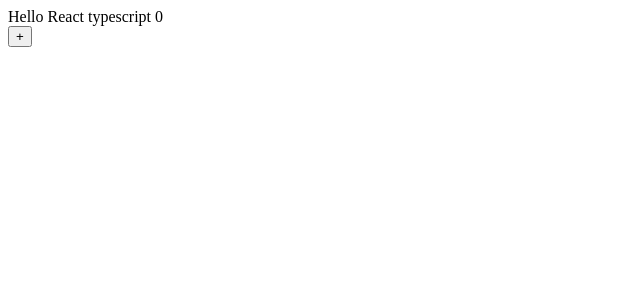
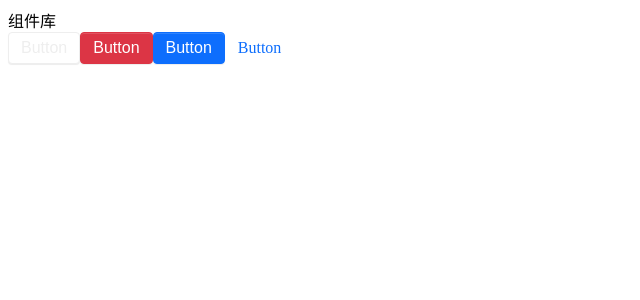
Before and after one commit to chttyCode/component, a React app: page / in a window 1280 px wide. Shown: the top 300 px of the page, without its empty margins (0-640 px from the left). Built offline with nearby package versions, Linux system fonts and the light colour scheme.

Commit message:
feat: button

```diff
--- /dev/null
+++ b/src/components/button/_style.scss
@@ -0,0 +1,63 @@
+.btn {
+    position: relative;
+    display: inline-block;
+    font-weight: $btn-font-weight;
+    color: $body-color;
+    white-space: nowrap;
+    text-align: center;
+    vertical-align: middle;
+    background-image: none;
+    border: $btn-border-width solid transparent;
+    @include button-size( $btn-padding-y,  $btn-padding-x,  $btn-font-size,  $border-radius);
+    box-shadow: $btn-box-shadow;
+    cursor: pointer;
+    transition: $btn-transition;
+    &.disabled,
+    &[disabled] {
+      cursor: not-allowed;
+      opacity: $btn-disabled-opacity;
+      box-shadow: none;
+      > * {
+        pointer-events: none;
+      }
+    }
+  }
+
+  .btn-lg {
+    @include button-size($btn-padding-y-lg, $btn-padding-x-lg, $btn-font-size-lg, $btn-border-radius-lg);
+  }
+  .btn-sm {
+    @include button-size($btn-padding-y-sm, $btn-padding-x-sm, $btn-font-size-sm, $btn-border-radius-sm);
+  }
+
+  .btn-primary {
+    @include button-style($primary, $primary, $white)
+  }
+  .btn-danger {
+    @include button-style($danger, $danger, $white)
+  }
+
+  .btn-default {
+    @include button-style($white, $gray-1, $body-color, $white, $primary, $primary)
+  }
+
+  .btn-link {
+    font-weight: $font-weight-normal;
+    color: $btn-link-color;
+    text-decoration: $link-decoration;
+    box-shadow: none;
+    &:hover {
+      color: $btn-link-hover-color;
+      text-decoration: $link-hover-decoration;
+    }
+    &:focus,
+    &.focus {
+      text-decoration: $link-hover-decoration;
+      box-shadow: none;
+    }
+    &:disabled,
+    &.disabled {
+      color: $btn-link-disabled-color;
+      pointer-events: none;
+    }
+  }
--- /dev/null
+++ b/src/components/button/button.tsx
@@ -0,0 +1,58 @@
+import React, { FC, ButtonHTMLAttributes, AnchorHTMLAttributes } from "react";
+import classNames from "classnames";
+
+export type ButtonSize = "lg" | "sm";
+export type ButtonType = "primary" | "default" | "danger" | "link";
+
+interface BaseButtonProps {
+  className?: string;
+  /**设置 Button 的禁用 */
+  disabled?: boolean;
+  /**设置 Button 的尺寸 */
+  size?: ButtonSize;
+  /**设置 Button 的类型 */
+  btnType?: ButtonType;
+  children: React.ReactNode;
+  href?: string;
+}
+type NativeButtonProps = BaseButtonProps & ButtonHTMLAttributes<HTMLElement>;
+type AnchorButtonProps = BaseButtonProps & AnchorHTMLAttributes<HTMLElement>;
+export type ButtonProps = Partial<NativeButtonProps & AnchorButtonProps>;
+/**
+ * 页面中最常用的的按钮元素，适合于完成特定的交互
+ * ### 引用方法
+ *
+ * ~~~js
+ * import { Button } from 'vikingship'
+ * ~~~
+ */
+export const Button: FC<ButtonProps> = (props) => {
+  const { btnType, className, disabled, size, children, href, ...restProps } =
+    props;
+  // btn, btn-lg, btn-primary
+  const classes = classNames("btn", className, {
+    [`btn-${btnType}`]: btnType,
+    [`btn-${size}`]: size,
+    disabled: btnType === "link" && disabled,
+  });
+  if (btnType === "link" && href) {
+    return (
+      <a className={classes} href={href} {...restProps}>
+        {children}
+      </a>
+    );
+  } else {
+    return (
+      <button className={classes} disabled={disabled} {...restProps}>
+        {children}
+      </button>
+    );
+  }
+};
+
+Button.defaultProps = {
+  disabled: false,
+  btnType: "default",
+};
+
+export default Button;
--- /dev/null
+++ b/src/components/button/index.tsx
@@ -0,0 +1,2 @@
+import Button from "./button";
+export default Button;
--- a/src/index.tsx
+++ b/src/index.tsx
@@ -1,5 +1,7 @@
 import React from "react";
 import ReactDom from "react-dom";
+import Button from "./components/button";
+import "./styles/index.scss";
 
 function rootConfig(target: typeof App) {
   target.role = "root";
@@ -17,8 +19,16 @@ class App extends React.Component {
   render() {
     return (
       <>
-        <div>Hello React typescript {this.state.number}</div>
-        <button onClick={this.handlerClick}> +</button>
+        <div>组件库</div>
+        <Button btnType="default">Button</Button>
+        <Button btnType="danger">Button</Button>
+        <Button btnType="primary">Button</Button>
+        <Button
+          btnType="link"
+          href="https://github.com/chttyCode/KnPoint/blob/master/content/eslint-typescript.md"
+        >
+          Button
+        </Button>
       </>
     );
   }
--- /dev/null
+++ b/src/styles/_mixin.scss
@@ -0,0 +1,72 @@
+@mixin button-size($padding-y, $padding-x, $font-size, $border-raduis) {
+  padding: $padding-y $padding-x;
+  font-size: $font-size;
+  border-radius: $border-raduis;
+}
+
+@mixin button-style(
+  $background,
+  $border,
+  $color,
+  $hover-background: lighten($background, 7.5%),
+  $hover-border: lighten($border, 10%),
+  $hover-color: $color,
+) {
+  color: $color;
+  background: $background;
+  border-color: $border;
+  &:hover {
+    color: $hover-color;
+    background: $hover-background;
+    border-color: $hover-border;
+  }
+  &:focus,
+  &.focus {
+    color: $hover-color;
+    background: $hover-background;
+    border-color: $hover-border;
+  }
+  &:disabled,
+  &.disabled {
+    color: $color;
+    background: $background;
+    border-color: $border;
+  }
+}
+
+@mixin zoom-animation(
+  $direction: 'top',
+  $scaleStart: scaleY(0),
+  $scaleEnd: scaleY(1),
+  $origin: center top,
+) {
+  .zoom-in-#{$direction}-enter {
+    opacity: 0;
+    transform: $scaleStart;
+  }
+  .zoom-in-#{$direction}-enter-active {
+    opacity: 1;
+    transform: $scaleEnd;
+    transition: transform 300ms cubic-bezier(0.23, 1, 0.32, 1) 100ms, opacity 300ms cubic-bezier(0.23, 1, 0.32, 1) 100ms;
+    transform-origin: $origin
+  }
+  .zoom-in-#{$direction}-exit {
+    opacity: 1;
+  }
+  .zoom-in-#{$direction}-exit-active {
+    opacity: 0;
+    transform: $scaleStart;
+    transition: transform 300ms cubic-bezier(0.23, 1, 0.32, 1) 100ms, opacity 300ms cubic-bezier(0.23, 1, 0.32, 1) 100ms;
+    transform-origin: $origin;
+  }
+}
+
+@mixin border-right-radius($raduis) {
+  border-top-right-radius: $raduis;
+  border-bottom-right-radius: $raduis;
+}
+
+@mixin border-left-radius($raduis) {
+  border-top-left-radius: $raduis;
+  border-bottom-left-radius: $raduis;
+}
--- /dev/null
+++ b/src/styles/_variables.scss
@@ -0,0 +1,113 @@
+// 常用色
+$white:    #fff !default;
+$gray-1: #eee !default;
+$gray-2: #333 !default;
+$black:    #000 !default;
+
+// 基本色
+$red:     #dc3545 !default;
+$orange:  #fd7e14 !default;
+$yellow:  #fadb14 !default;
+$green:   #52c41a !default;
+$blue:    #0d6efd !default;
+$indigo:  #6610f2 !default;
+$purple:  hsl(261, 51%, 51%) !default;
+
+// 定义msg
+$primary:       $blue !default;
+$success:       $green !default;
+$info:          $indigo !default;
+$warning:       $yellow !default;
+$danger:        $red !default;
+$light:         $gray-1 !default;
+$dark:          $black !default;
+
+// 定义主题
+$theme-colors:
+(
+  "primary":    $primary,
+  "success":    $success,
+  "info":       $info,
+  "warning":    $warning,
+  "danger":     $danger,
+  "light":      $light,
+  "dark":       $dark
+);
+
+// body
+$body-bg:                   $white !default;
+$body-color:                $gray-1 !default;
+$body-text-align:           null !default;
+
+// 字体大小
+$font-size-base:              1rem !default; // Assumes the browser default, typically `16px`
+$font-size-lg:                $font-size-base * 1.25 !default;
+$font-size-sm:                $font-size-base * .875 !default;
+$font-size-root:              null !default;
+
+// 字重
+$font-weight-lighter:         lighter !default;
+$font-weight-light:           300 !default;
+$font-weight-normal:          400 !default;
+$font-weight-bold:            700 !default;
+$font-weight-bolder:          bolder !default;
+$font-weight-base:            $font-weight-normal !default;
+
+
+// 边框 和 border radius
+
+$border-width:                1px !default;
+$border-color:                $gray-1 !default;
+
+$border-radius:               .25rem !default;
+$border-radius-lg:            .3rem !default;
+$border-radius-sm:            .2rem !default;
+
+// 不同类型的 box shadow
+$box-shadow-sm:               0 .125rem .25rem rgba($black, .075) !default;
+$box-shadow:                  0 .5rem 1rem rgba($black, .15) !default;
+$box-shadow-lg:               0 1rem 3rem rgba($black, .175) !default;
+$box-shadow-inset:            inset 0 1px 2px rgba($black, .075) !default;
+
+// 链接
+$link-color:                              $primary !default;
+$link-decoration:                         none !default;
+$link-hover-color:                        darken($link-color, 15%) !default;
+$link-hover-decoration:                   underline !default;
+
+
+// 按钮
+// 按钮基本属性
+$btn-font-weight:             400;
+$btn-padding-y:               .375rem !default;
+$btn-padding-x:               .75rem !default;
+$btn-font-size:               $font-size-base !default;
+
+//不同大小按钮的 padding 和 font size
+$btn-padding-y-sm:            .25rem !default;
+$btn-padding-x-sm:            .5rem !default;
+$btn-font-size-sm:            $font-size-sm !default;
+
+$btn-padding-y-lg:            .5rem !default;
+$btn-padding-x-lg:            1rem !default;
+$btn-font-size-lg:            $font-size-lg !default;
+
+// 按钮边框
+$btn-border-width:            $border-width !default;
+
+// 按钮其他
+$btn-box-shadow:              inset 0 1px 0 rgba($white, .15), 0 1px 1px rgba($black, .075) !default;
+$btn-disabled-opacity:        .65 !default;
+
+// 链接按钮
+$btn-link-color:              $link-color !default;
+$btn-link-hover-color:        $link-hover-color !default;
+$btn-link-disabled-color:     $gray-2 !default;
+
+
+// 按钮 radius
+$btn-border-radius:           $border-radius !default;
+$btn-border-radius-lg:        $border-radius-lg !default;
+$btn-border-radius-sm:        $border-radius-sm !default;
+
+$btn-transition:              color .15s ease-in-out, background-color .15s ease-in-out, border-color .15s ease-in-out, box-shadow .15s ease-in-out !default;
--- /dev/null
+++ b/src/styles/index.scss
@@ -0,0 +1,8 @@
+// config
+@import "variables";
+
+//mixin
+@import "mixin";
+
+// button
+@import "../components/Button/style";
--- a/webpack.config.js
+++ b/webpack.config.js
@@ -8,13 +8,29 @@ module.exports = {
     path: path.resolve(__dirname, "dist"),
     filename: "index.js",
   },
+  resolve: {
+    extensions: [".tsx", ".ts", ".js", ".json", ".wasm"],
+  },
   devServer: {
     port: 8080,
     open: true,
   },
   module: {
     rules: [
-      { test: /\.txt$/, use: "raw-loader" },
+      {
+        test: /\.scss$/,
+        use: [
+          "style-loader",
+          "css-loader",
+          "postcss-loader",
+          {
+            loader: "sass-loader",
+            options: {
+              implementation: require("sass"), //使用dart-sass代替node-sass
+            },
+          },
+        ],
+      },
       {
         test: /\.tsx?$/,
         exclude: /node_modules/,
```
Also changed, not shown: package.json (+10 -2 lines), .babelrc, 2 other files (tests, documents, lock files or other folders).
